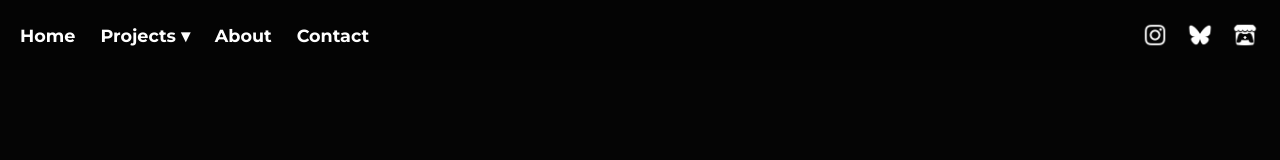
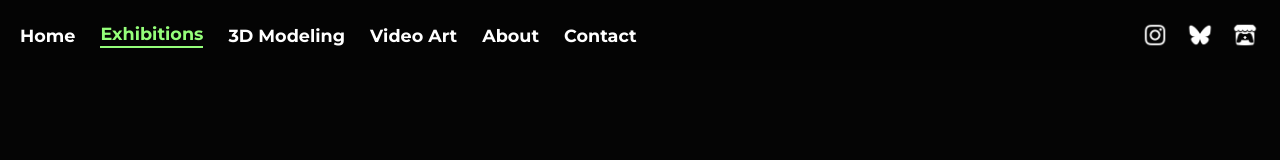
Before and after one commit to MellowBacon/portfolioSite, a React (Vite) app: page /photogrammetry in a window 1280 px wide. Shown: the top 160 px of the page. Built offline with nearby package versions, Linux system fonts and the light colour scheme; no server answers.

Commit message:
removed drop down from nav bar

```diff
--- a/src/components/Navbar/Navbar.jsx
+++ b/src/components/Navbar/Navbar.jsx
@@ -6,7 +6,6 @@ import styles from './Navbar.module.css'
 export default function Navbar() {
   const [hidden, setHidden] = useState(false)
   const [mobileOpen, setMobileOpen] = useState(false)
-  const [mobileDropOpen, setMobileDropOpen] = useState(false)
   const lastScrollY = useRef(0)
 
   useEffect(() => {
@@ -24,19 +23,11 @@ export default function Navbar() {
 
   useEffect(() => {
     function handleResize() {
-      if (window.innerWidth > 768) {
-        setMobileOpen(false)
-        setMobileDropOpen(false)
-      }
+      if (window.innerWidth > 768) setMobileOpen(false)
     }
     window.addEventListener('resize', handleResize)
     return () => window.removeEventListener('resize', handleResize)
   }, [])
-
-  const closeMobile = () => {
-    setMobileOpen(false)
-    setMobileDropOpen(false)
-  }
 
   const activeClass = ({ isActive }) => isActive ? styles.active : ''
 
@@ -59,14 +50,9 @@ export default function Navbar() {
 
         <div className={styles.navLinks}>
           <NavLink to="/" end className={activeClass}>Home</NavLink>
-          <div className={styles.dropdown}>
-            <span className={styles.dropbtn}>Projects ▾</span>
-            <div className={styles.dropdownContent}>
-              <NavLink to="/photogrammetry">Exhibitions</NavLink>
-              <NavLink to="/3d-modeling">3D Modeling</NavLink>
-              <NavLink to="/video-art">Video Art</NavLink>
-            </div>
-          </div>
+          <NavLink to="/photogrammetry" className={activeClass}>Exhibitions</NavLink>
+          <NavLink to="/3d-modeling" className={activeClass}>3D Modeling</NavLink>
+          <NavLink to="/video-art" className={activeClass}>Video Art</NavLink>
           <NavLink to="/about" className={activeClass}>About</NavLink>
           <NavLink to="/contact" className={activeClass}>Contact</NavLink>
         </div>
@@ -86,22 +72,12 @@ export default function Navbar() {
 
       {/* Mobile menu */}
       <div className={`${styles.mobileMenu} ${mobileOpen ? styles.show : ''}`}>
-        <NavLink to="/" end onClick={closeMobile}>Home</NavLink>
-        <NavLink to="/about" onClick={closeMobile}>About</NavLink>
-        <div className={styles.mobileDropdown}>
-          <div
-            className={styles.mobileDropbtn}
-            onClick={() => setMobileDropOpen(o => !o)}
-          >
-            Projects ▾
-          </div>
-          <div className={`${styles.mobileDropdownContent} ${mobileDropOpen ? styles.show : ''}`}>
-            <NavLink to="/photogrammetry" onClick={closeMobile}>Exhibitions</NavLink>
-            <NavLink to="/3d-modeling" onClick={closeMobile}>3D Modeling</NavLink>
-            <NavLink to="/video-art" onClick={closeMobile}>Video Art</NavLink>
-          </div>
-        </div>
-        <NavLink to="/contact" onClick={closeMobile}>Contact</NavLink>
+        <NavLink to="/" end onClick={() => setMobileOpen(false)}>Home</NavLink>
+        <NavLink to="/photogrammetry" onClick={() => setMobileOpen(false)}>Exhibitions</NavLink>
+        <NavLink to="/3d-modeling" onClick={() => setMobileOpen(false)}>3D Modeling</NavLink>
+        <NavLink to="/video-art" onClick={() => setMobileOpen(false)}>Video Art</NavLink>
+        <NavLink to="/about" onClick={() => setMobileOpen(false)}>About</NavLink>
+        <NavLink to="/contact" onClick={() => setMobileOpen(false)}>Contact</NavLink>
       </div>
     </>
   )
--- a/src/components/Navbar/Navbar.module.css
+++ b/src/components/Navbar/Navbar.module.css
@@ -38,60 +38,6 @@
   padding-bottom: 2px;
 }
 
-/* Desktop dropdown */
-.dropdown {
-  position: relative;
-  display: inline-block;
-}
-
-.dropbtn {
-  cursor: pointer;
-  font-weight: bold;
-  font-size: 1.1em;
-  color: var(--color-text-light);
-  user-select: none;
-  transition: color 0.3s ease;
-}
-
-.dropbtn:hover {
-  color: var(--color-accent);
-}
-
-.dropdownContent {
-  display: none;
-  position: absolute;
-  top: 100%;
-  left: 0;
-  padding-top: 8px;
-  background-color: var(--color-nav-bg);
-  min-width: 220px;
-  z-index: var(--z-nav);
-  border-radius: var(--radius-sm);
-  box-shadow: var(--shadow-dropdown);
-  overflow: hidden;
-  backdrop-filter: blur(12px);
-}
-
-.dropdownContent a {
-  color: var(--color-text-light) !important;
-  padding: 12px 16px;
-  text-decoration: none;
-  display: block;
-  text-align: left;
-  font-size: 1em !important;
-  font-weight: normal !important;
-  border-bottom: none !important;
-  transition: background var(--transition-fast), color var(--transition-fast);
-}
-
-.dropdownContent a:hover {
-  background-color: var(--color-dropdown-hover);
-  color: var(--color-accent) !important;
-}
-
-.dropdown:hover .dropdownContent {
-  display: block;
-}
 
 /* Social icons */
 .socialIcons {
@@ -165,37 +111,6 @@
   color: var(--color-accent);
 }
 
-.mobileDropdown {
-  display: flex;
-  flex-direction: column;
-}
-
-.mobileDropbtn {
-  padding: 15px;
-  color: var(--color-text-light);
-  font-size: 1.2em;
-  cursor: pointer;
-  transition: color 0.3s ease;
-}
-
-.mobileDropbtn:hover {
-  color: var(--color-accent);
-}
-
-.mobileDropdownContent {
-  display: none;
-  flex-direction: column;
-  background-color: var(--color-mobile-dropdown-bg);
-}
-
-.mobileDropdownContent.show {
-  display: flex;
-}
-
-.mobileDropdownContent a {
-  padding: 12px 15px;
-  font-size: 1.1em;
-}
 
 /* Responsive */
 @media (max-width: 768px) {
```
